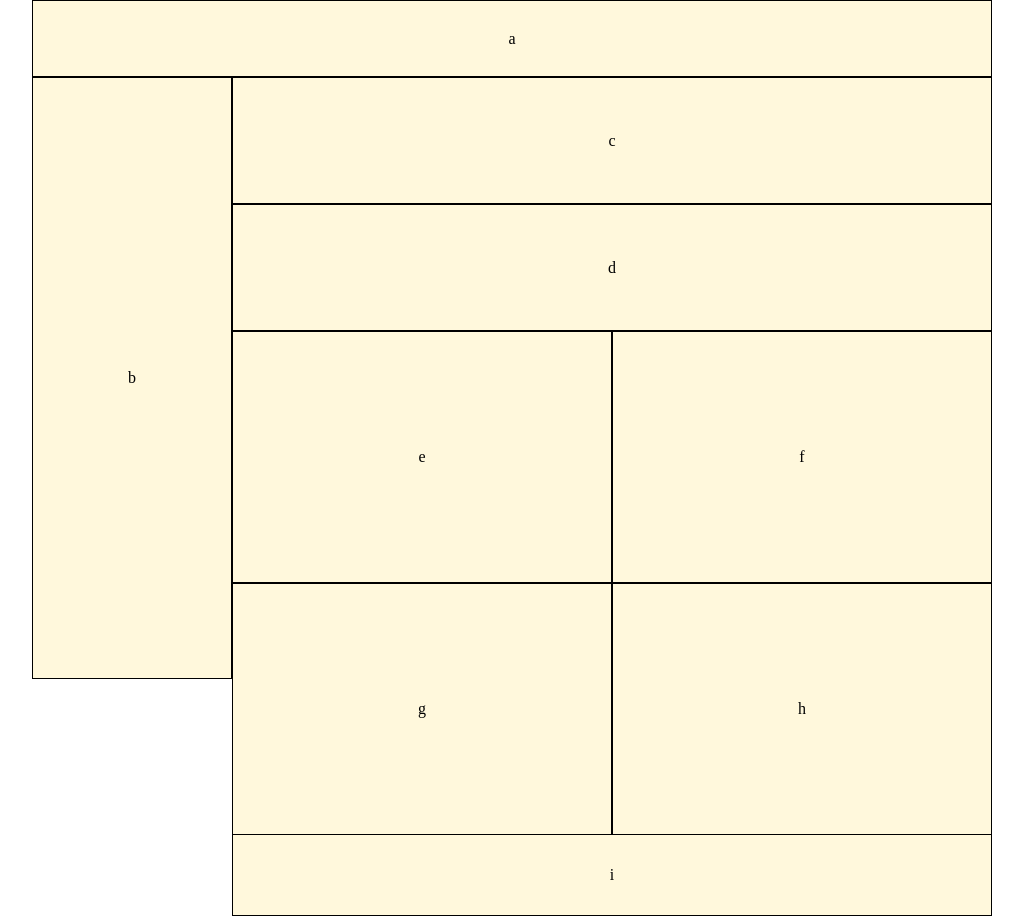
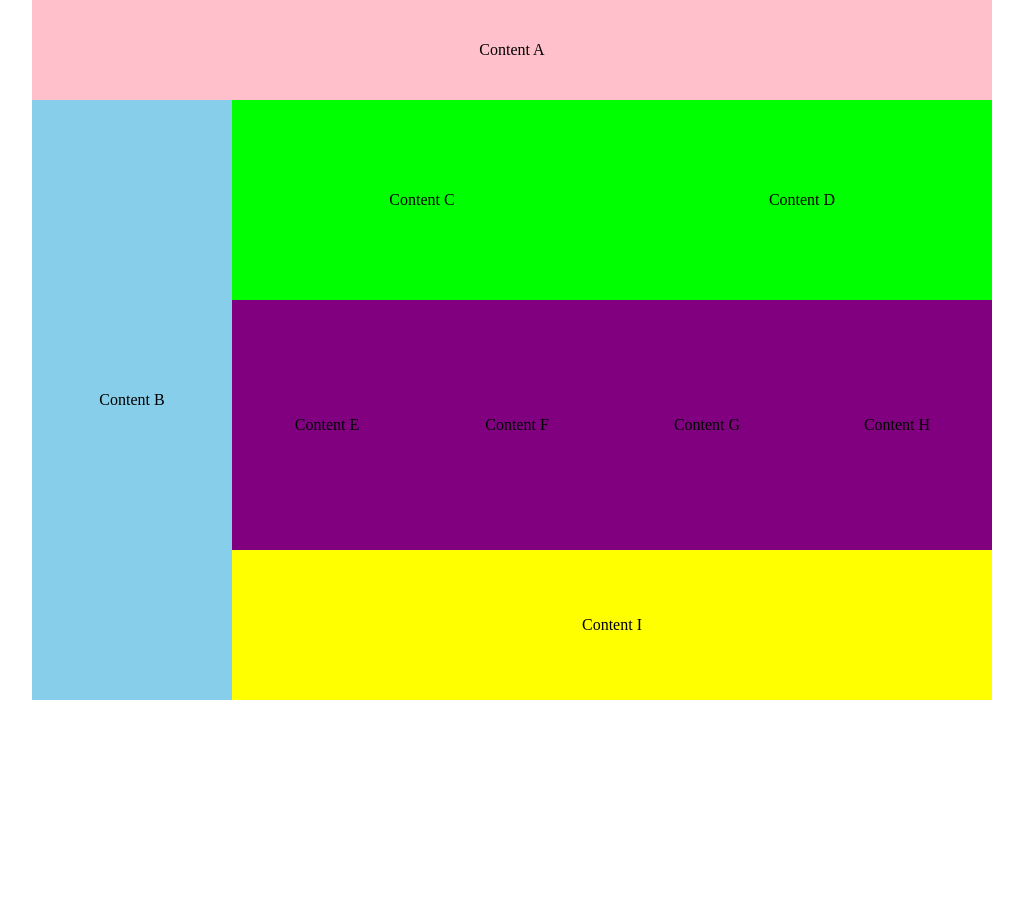
Before and after one commit to nkkinkade/lab-01, a plain HTML site: page index.html in a window 1280 px wide. Shown: the whole page, without its empty margins (128-1151 px from the left). After the commit the page ends 800 px from the top, so only its background shows below. Drawn offline with Linux system fonts and the light colour scheme.

Commit message:
add new breakpoint and changed floats for grid

```diff
--- a/css/base.css
+++ b/css/base.css
@@ -1,35 +1,81 @@
 * {
-    max-width: 100%;
+    text-align: center;
+    margin: 0 auto;
     box-sizing: border-box;
   }
 
-body {
-    width: 480px;
-    margin: auto;
+  .a {
+    grid-area: a;
+    background-color: red;
   }
 
-div {
-    border: solid 1px black;
-    text-align: center;
-    background-color: cornsilk;
+  .b {
+    grid-area: b;
+    background-color: red;
   }
 
-header  div{
-    min-height: 75px;
-    line-height: 75px;
+  .c {
+    grid-area: c;
+    background-color: red;
   }
 
-aside div {
-    min-height: 150px;
-    line-height: 150px;
+  .d {
+    grid-area: d;
+    background-color: whitesmoke;
   }
 
-.top div {
-    min-height: 125px;
-    line-height: 125px;
+  .e {
+    grid-area: e;
+    background-color: whitesmoke;
   }
 
-.bottom {
-    min-height: 80px;
-    line-height: 80px;
+  .f {
+    grid-area: f;
+    background-color: whitesmoke;
   }
+
+  .g {
+    grid-area: g;
+    background-color: blue;
+    color: whitesmoke;
+  }
+
+  .h {
+    grid-area: h;
+    background-color: blue;
+    color: whitesmoke;
+  }
+
+  .i {
+    grid-area: i;
+    background-color: blue;
+    color: whitesmoke;
+  }
+
+  @media (min-width: 800px) {
+    .a {
+      background-color: pink;
+    }
+
+    .b {
+      background-color: skyblue;
+    }
+
+    .c {
+      background-color: lime;
+    }
+
+    .d {
+      background-color: lime;
+    }
+
+    .e,.f,.g,.h {
+      background-color: purple;
+      color: black;
+    }
+
+    .i {
+      background-color: yellow;
+      color: black;
+    }
+  }
--- a/css/layout.css
+++ b/css/layout.css
@@ -1,42 +1,84 @@
-.midOne div {
-    width: 50%;
-    min-height: 250px;
-    line-height: 250px;
-    float: left;
+  .container {
+    margin: 0 auto;
+    max-width: 480px;
+    display: grid;
+    grid-template-columns: 50% 50%;
+    grid-template-rows: auto;
+    grid-template-areas:
+      "a a"
+      "b b"
+      "c c"
+      "d d"
+      "e f"
+      "g h"
+      "i i";
   }
 
-.midOne {
-    clear: both;
+  .a {
+    height: 75px;
+    line-height: 75px;
   }
 
-.midTwo div {
-    width: 50%;
-    min-height: 250px;
+  .b {
+    height: 150px;
+    line-height: 150px;
+  }
+
+  .c {
+    height: 125px;
+    line-height: 125px;
+  }
+
+  .d {
+    height: 125px;
+    line-height: 125px;
+  }
+
+  .e,.f,.g,.h {
+    height: 250px;
     line-height: 250px;
-    float: left;
+  }
+
+  .i {
+    height: 80px;
+    line-height: 80px;
   }
 
   @media (min-width: 960px) {
-    main::after {
-        content: "";
-        display: table;
-        clear: both;
+    .container {
+      max-width: 960px;
+      grid-template-columns: 200px 190px 190px 190px 190px;
+      grid-template-rows: auto;
+      grid-template-areas:
+      "a a a a a"
+      "b c c d d"
+      "b e f g h"
+      "b i i i i"
+      ;
     }
 
-    body{
-        width: 960px;
-        margin: auto;
+    .a {
+      min-height: 100px;
+      line-height: 100px;
     }
 
-    aside div{
-        width: 200px;
-        float: left;
+    .b {
       min-height: 600px;
       line-height: 600px;
     }
 
-    .large {
-        width: 760px;
-        float: left;
+    .c,.d {
+      min-height: 200px;
+      line-height: 200px;
+    }
+
+    .e,.f,.g,.h {
+      min-height: 250px;
+      line-height: 250px;
+    }
+
+    .i {
+      min-height: 150px;
+      line-height: 150px;
     }
   }
--- a/index.html
+++ b/index.html
@@ -4,36 +4,25 @@
     <meta charset="UTF-8">
     <meta name="viewport" content="width=device-width, initial-scale=1.0">
     <title>Document</title>
-    <link rel="stylesheet" href="/css/style.css">
+    <link rel="stylesheet" href="css/style.css">
 </head>
 <body>
-    <header>
-        <div>a</div>
-    </header>
-    <main>
-        <aside>
-            <div>b</div>
-        </aside>
-        <section class="large">
-            <section class="container top">
-                <div>c</div>
-                <div>d</div>
-            </section>
-            <section class="container midOne">
-                <div>e</div>
-                <div>f</div>
-            </section>
-            <section class="container midTwo">
-                <div>g</div>
-                <div>h</div>
-            </section>
-            <section class="container bottom">
-                <div>i</div>
-            </section>
-        </section>
+    <main class="container">
 
 
-    </main>
+        <section class="a">Content A</section>
+        <section class="b">Content B</section>
+        <section class="c">Content C</section>
+        <section class="d">Content D</section>
+        <section class="e">Content E</section>
+        <section class="f">Content F</section>
+        <section class="g">Content G</section>
+        <section class="h">Content H</section>
+        <section class="i">Content I</section>
+
+
+
+      </main>
 
 </body>
 </html>
```
Lines whose indentation alone changed are shown as unchanged.
